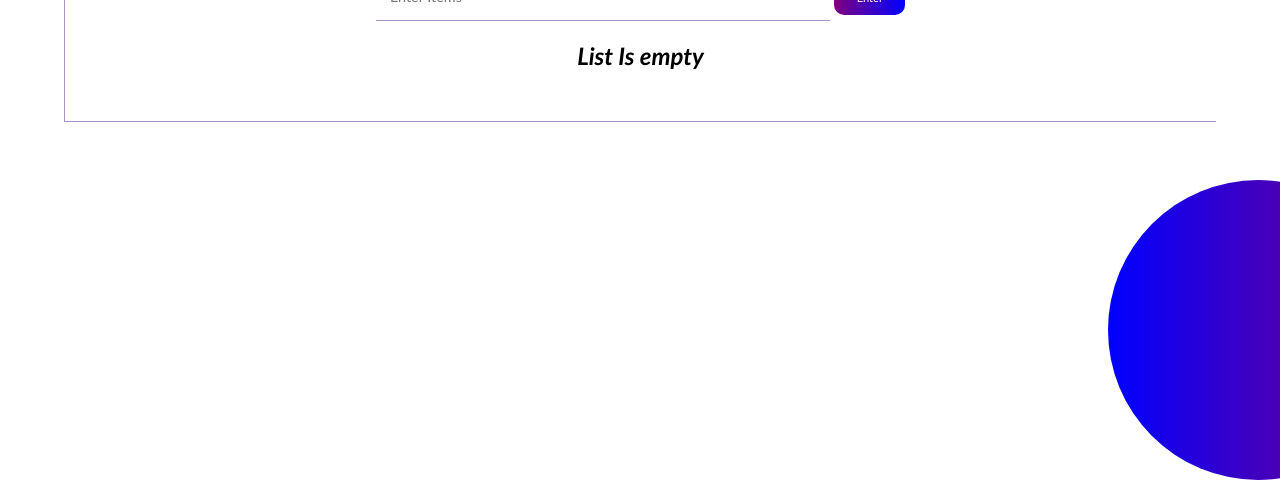
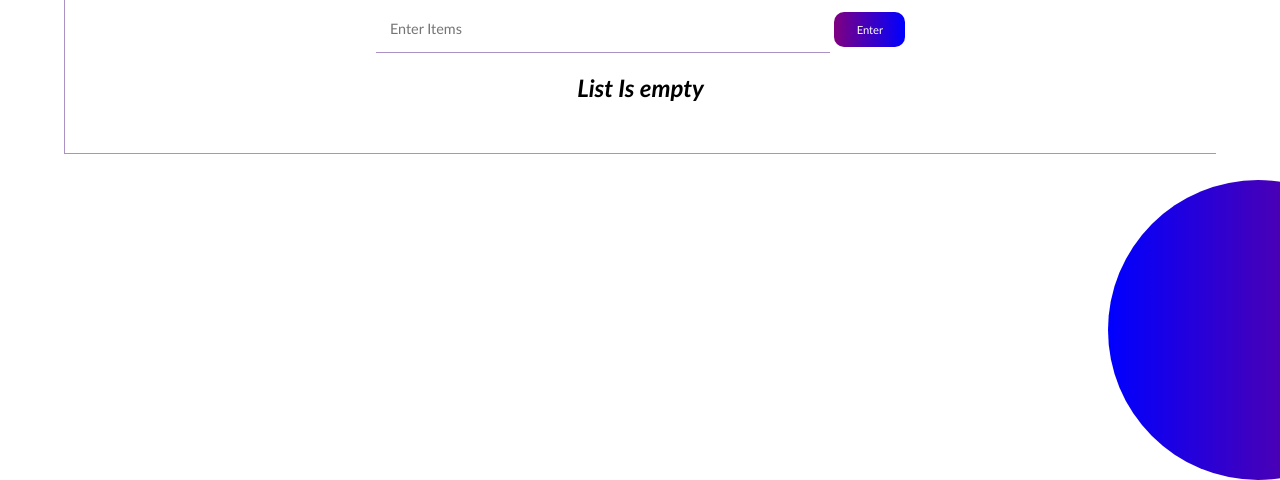
Before and after one commit to Klajdi44/toDoList, a plain HTML site: page index.html in a window 1280 px wide. Shown: the part 460-940 px from the top of the page. Drawn offline with Linux system fonts and the light colour scheme.

Commit message:
second comit

```diff
--- a/toDo.css
+++ b/toDo.css
@@ -91,7 +91,7 @@ li {
 
 .wrapper {
   position: absolute;
-  top: 64%;
+  top: 68%;
   right: 50%;
   transform: translate(50%, -50%);
   width: 90%;
```
